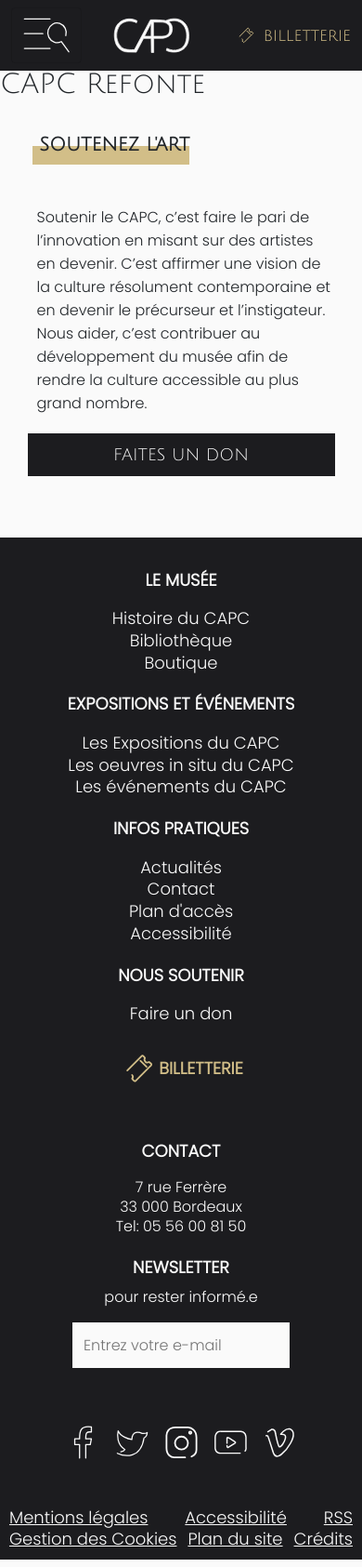
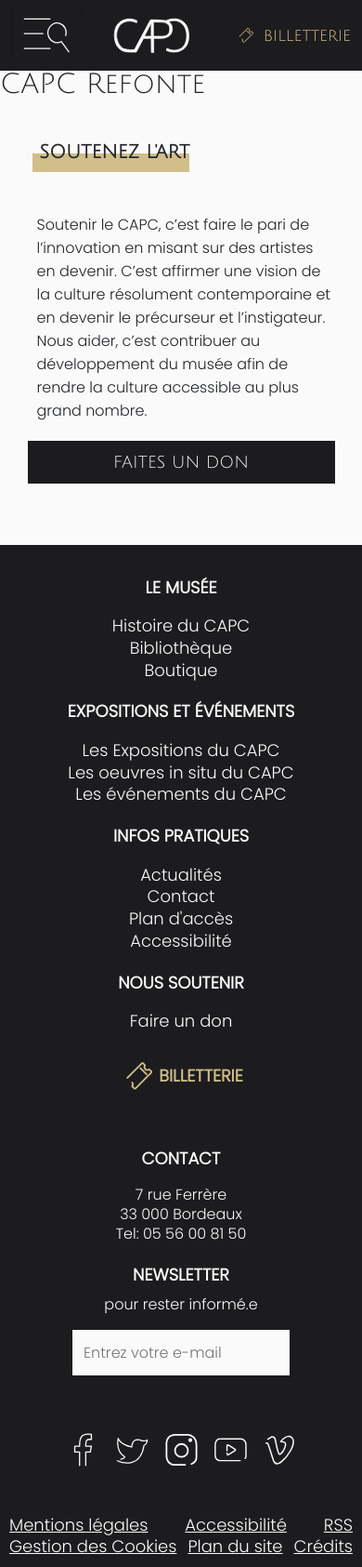
Before and after one commit to lucilegvl/mmi2024-avemis, a Jekyll site: the page built from README.md, in a window 390 px wide. Shown: the whole page at 93% size. Built offline with Jekyll 4.4.1, drawn with Linux system fonts in a browser that asks for light colours; our own code applies the rules of GitHub Pages for plain Markdown files.

Commit message:
responsive

```diff
--- a/_sass/components/expos_txt-concept.scss
+++ b/_sass/components/expos_txt-concept.scss
@@ -3,7 +3,8 @@
     justify-content: space-between;
     margin:136px 120px;
     @media screen and (max-width:800px){
-        margin: 30px 10px 30px 10px;
+        display: inline-block;
+        margin: 30px 10px;
     }
 }
 
--- a/_sass/components/text-side.scss
+++ b/_sass/components/text-side.scss
@@ -4,6 +4,7 @@
    justify-content: space-between;
    margin: 136px 120px;
    @media screen and (max-width: 700px){
+      display:inline-block;
       margin-bottom: 20px;
       margin-left: 20px;
       margin-right: 20px;
```
